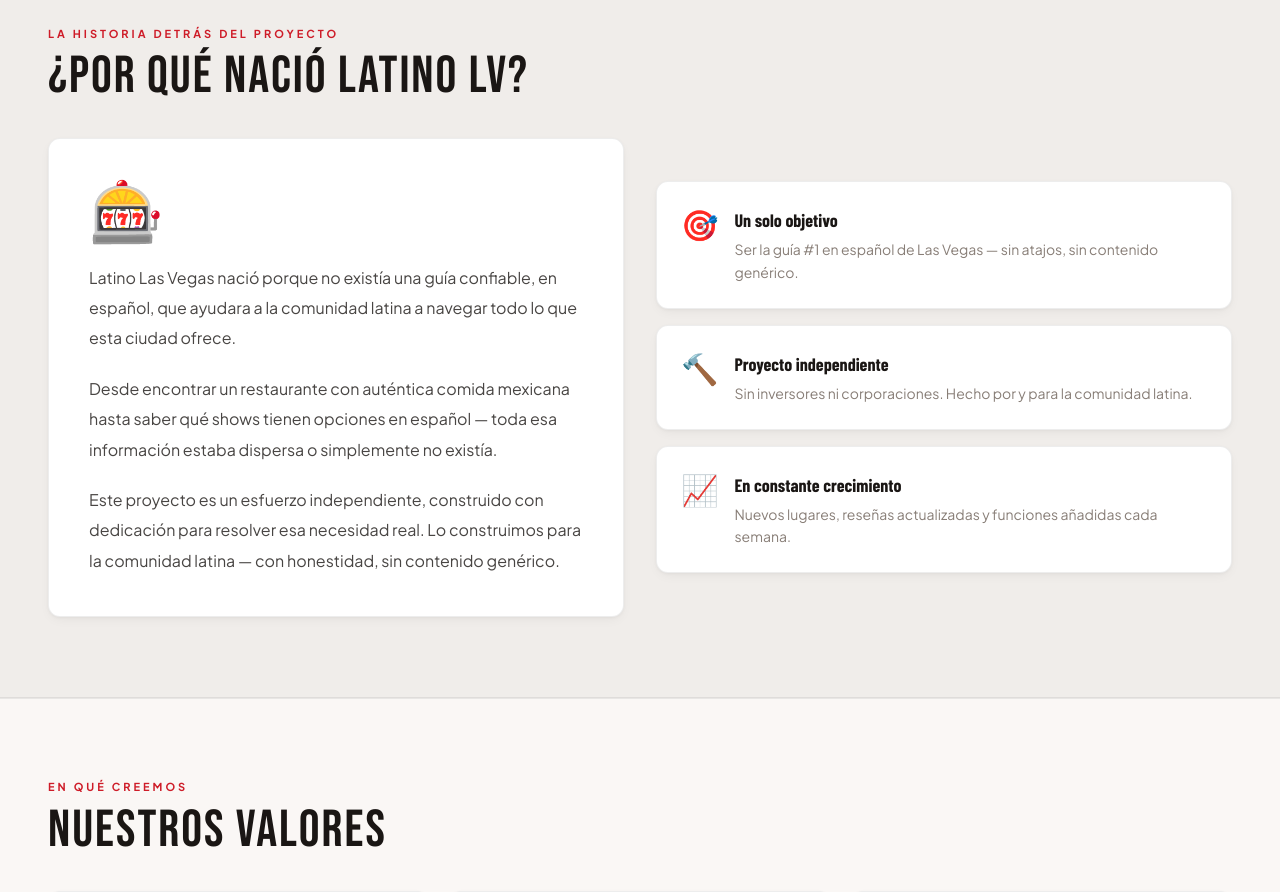
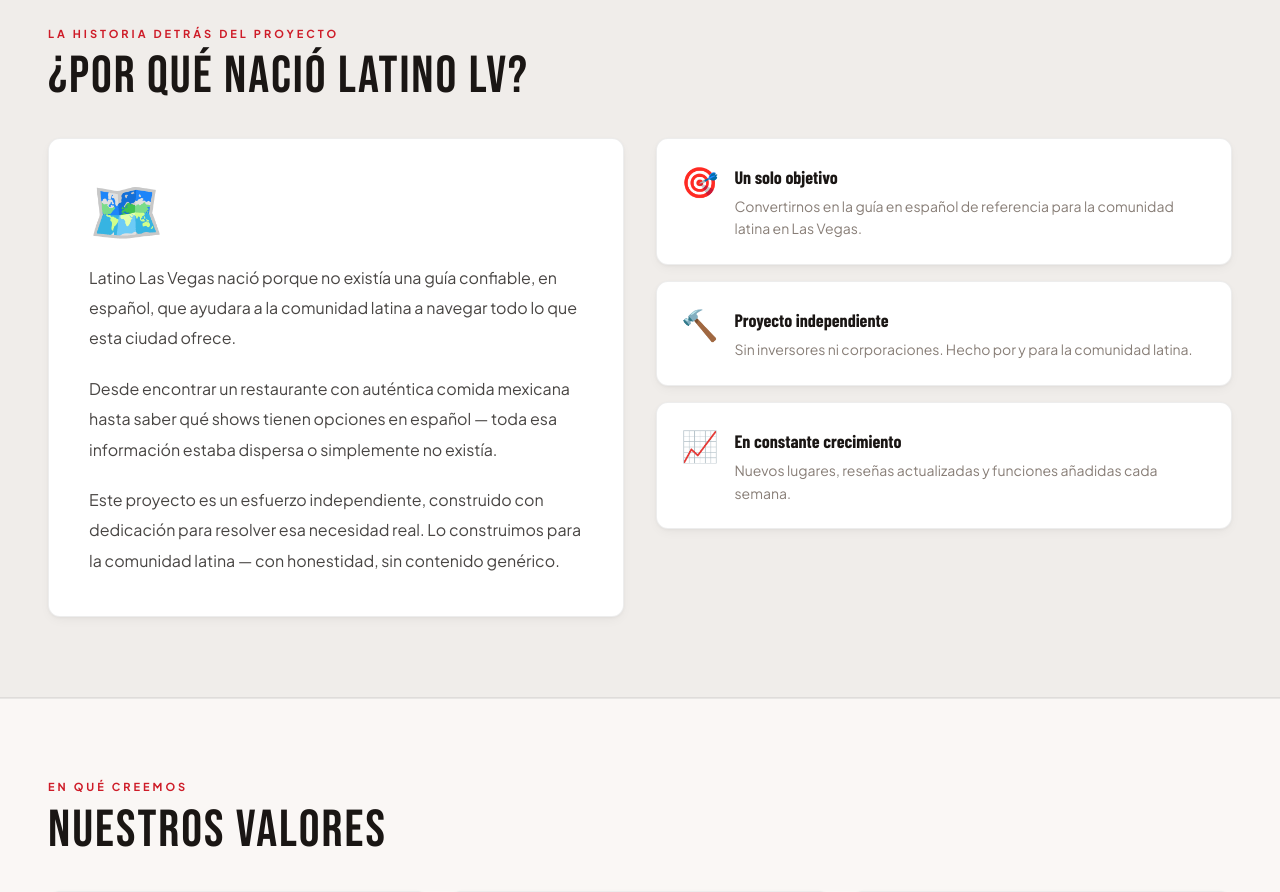
Before and after one commit to EstebanTala/latino-las-vegas, a Next.js app: page /nosotros in a window 1280 px wide. Shown: the part 1180-2072 px from the top of the page. Built offline with nearby package versions, Linux system fonts and the light colour scheme; no server answers; the database is empty.

Commit message:
Fix nosotros story section - emoji, claim, layout alignment

```diff
--- a/src/app/nosotros/page.tsx
+++ b/src/app/nosotros/page.tsx
@@ -77,9 +77,9 @@ export default function AboutPage() {
       <div className="py-20 bg-cream-2 border-y border-border">
         <div className="container">
           <SectionHeader eyebrow="La historia detrás del proyecto" title="¿Por Qué Nació Latino LV?" />
-          <div className="grid grid-cols-1 lg:grid-cols-2 gap-8 items-center">
+          <div className="grid grid-cols-1 lg:grid-cols-2 gap-8 items-start">
             <div className="bg-card border border-border rounded-lg p-10 shadow-card">
-              <div className="text-6xl mb-6">🎰</div>
+              <div className="text-6xl mb-6">🗺️</div>
               <p className="text-foreground/80 text-base leading-[1.9] mb-5">
                 Latino Las Vegas nació porque no existía una guía confiable, en español, que ayudara a la comunidad latina a navegar todo lo que esta ciudad ofrece.
               </p>
@@ -92,7 +92,7 @@ export default function AboutPage() {
             </div>
             <div className="grid grid-cols-1 gap-4">
               {[
-                { icon: "🎯", title: "Un solo objetivo", text: "Ser la guía #1 en español de Las Vegas — sin atajos, sin contenido genérico." },
+                { icon: "🎯", title: "Un solo objetivo", text: "Convertirnos en la guía en español de referencia para la comunidad latina en Las Vegas." },
                 { icon: "🔨", title: "Proyecto independiente", text: "Sin inversores ni corporaciones. Hecho por y para la comunidad latina." },
                 { icon: "📈", title: "En constante crecimiento", text: "Nuevos lugares, reseñas actualizadas y funciones añadidas cada semana." },
               ].map(item => (
```
Also changed, not shown: 1 other file (tests, documents, lock files or other folders).
